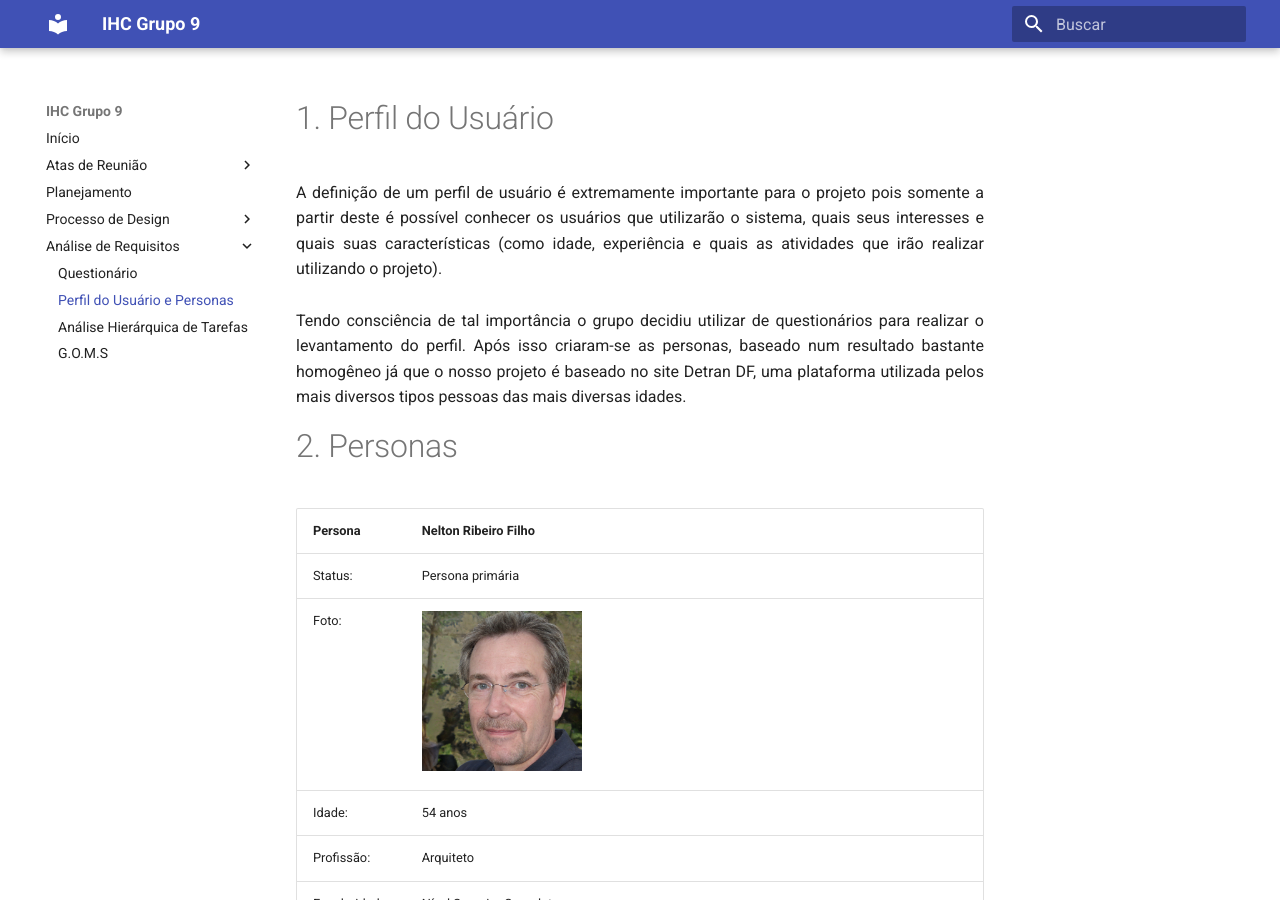
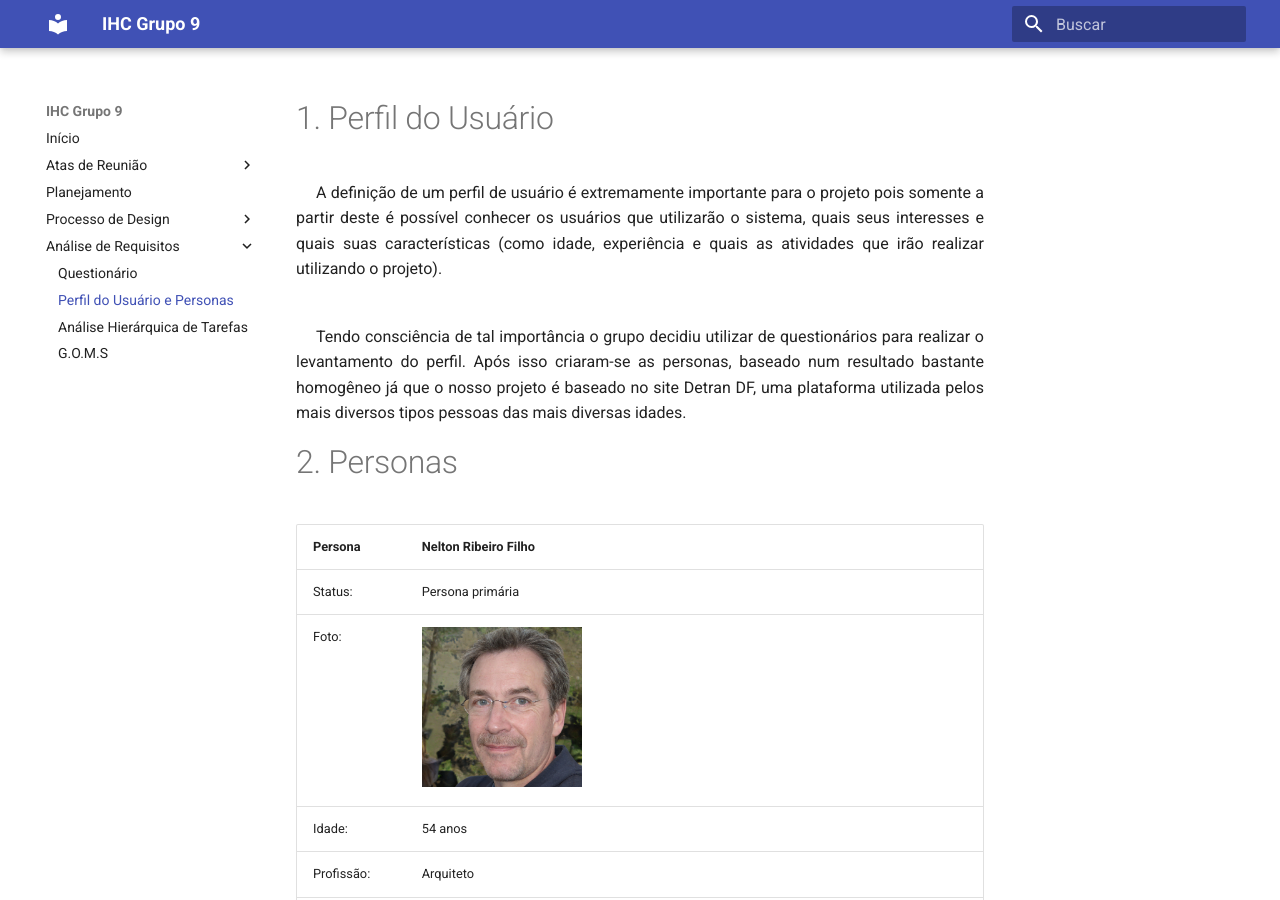
Before and after one commit to Interacao-Humano-Computador/2021.1-Detran-DF, an MkDocs documentation site: the page built from docs/analiseRequisitos/perfil.md, in a window 1280 px wide and 900 px high. Built offline with MkDocs 1.6.1 and Material for MkDocs 9.7.7, drawn with Linux system fonts in a browser that asks for light colours.

Commit message:
adding tex-indent to paragraph at perfil and questinario

```diff
--- a/docs/analiseRequisitos/perfil.md
+++ b/docs/analiseRequisitos/perfil.md
@@ -1,6 +1,6 @@
 # 1. Perfil do Usuário
 
-<p style="text-align: justify;">
+<p style="text-indent: 20px;text-align: justify;">
     A definição de um perfil de usuário é extremamente importante
     para o projeto pois somente a partir deste é possível conhecer os
     usuários que utilizarão o sistema, quais seus interesses e quais suas
@@ -8,6 +8,8 @@
     que irão realizar utilizando o projeto).
     <br/>
     <br/>
+</p>
+<p style="text-indent: 20px;text-align: justify;">
     Tendo consciência de tal importância o grupo decidiu utilizar
     de questionários para realizar o levantamento do perfil. Após
     isso criaram-se as personas, baseado num resultado bastante
```
Also changed, not shown: docs/analiseRequisitos/questionario.md (+1 -1 lines).
